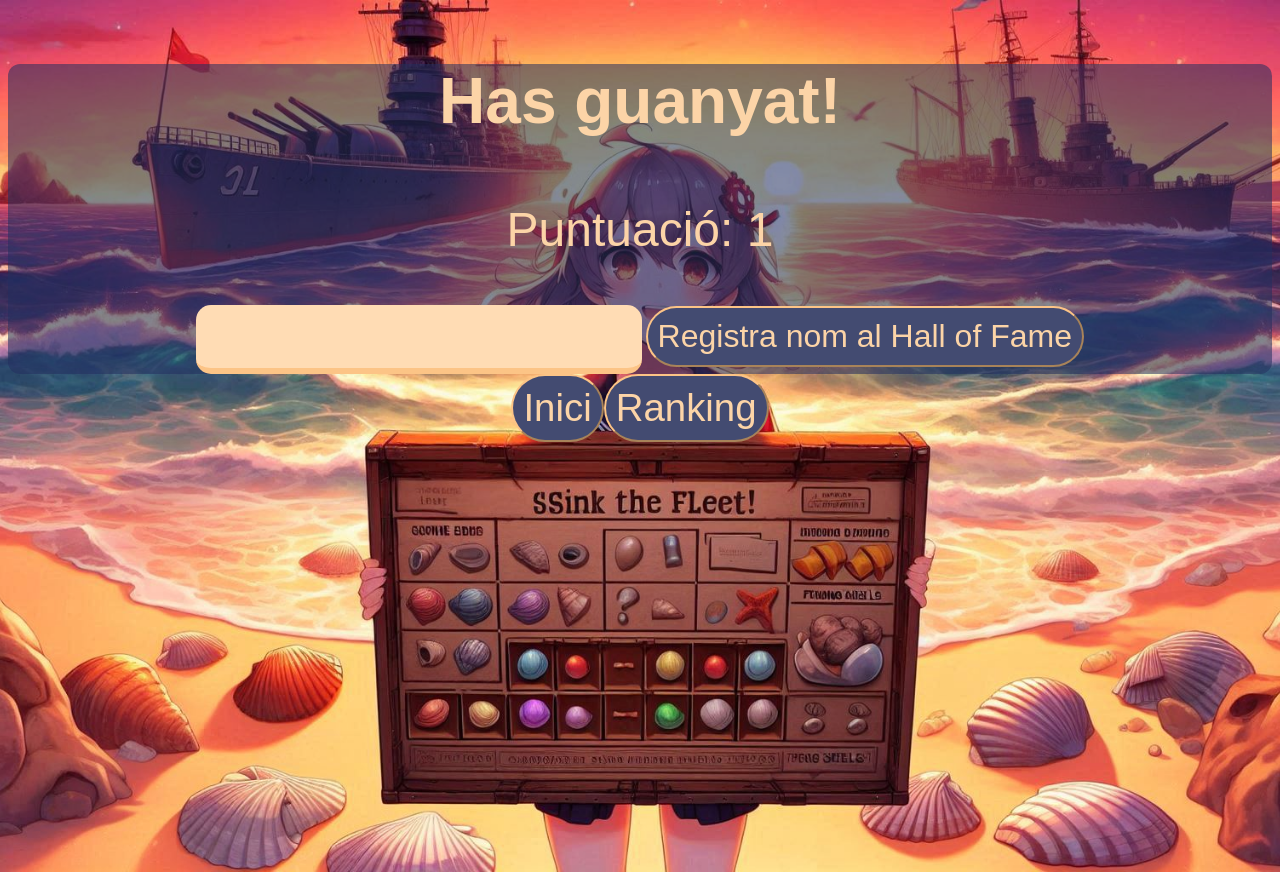
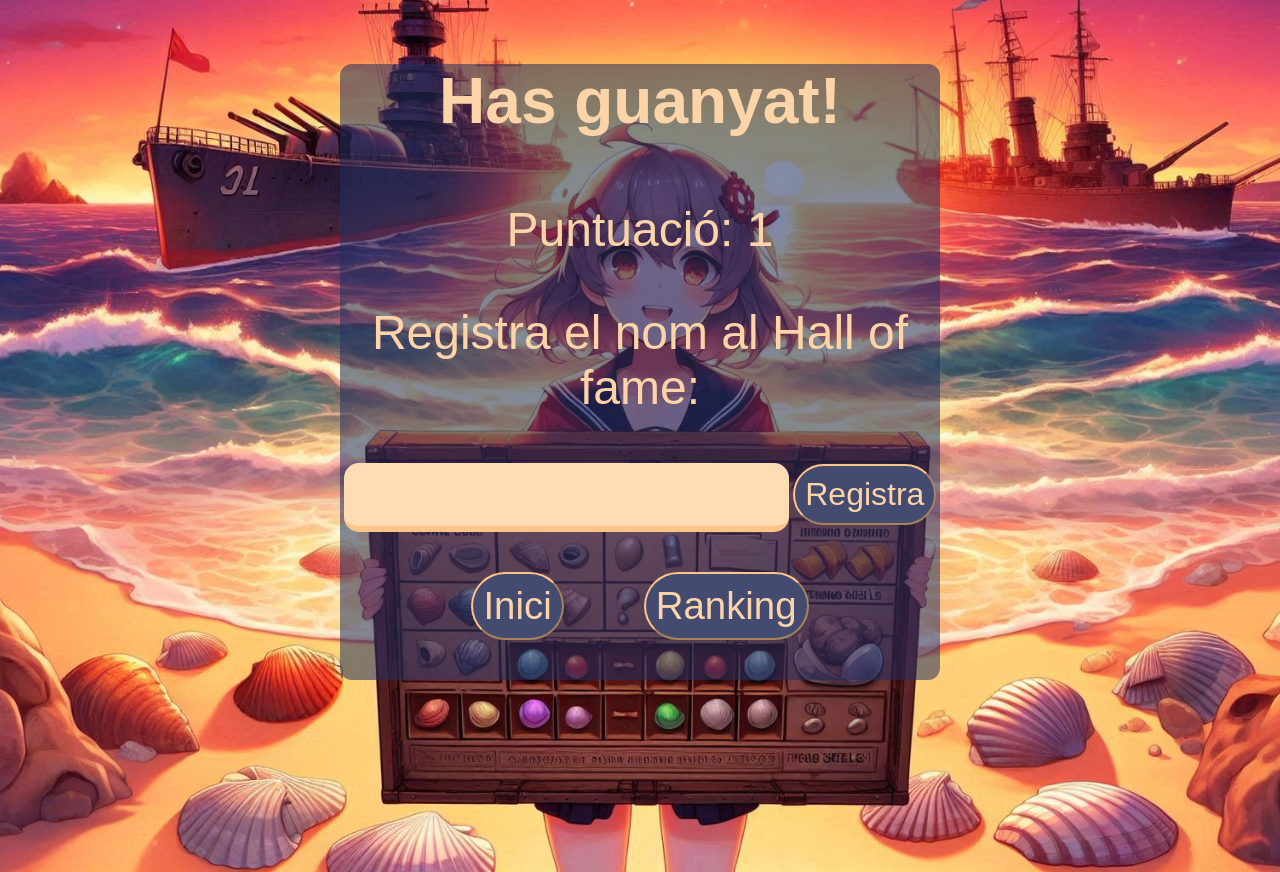
Before and after one commit to DarKoul-Wmg/AWS2_Hundir_La_Flota, a PHP site: page /win.php in a window 1280 px wide. Run offline with PHP 8.4, Linux system fonts and the light colour scheme; the visitor is signed in with stand-in values (Sample User, id 1); data that the repository does not hold is empty.

Commit message:
retoque estilos

```diff
--- a/index.php
+++ b/index.php
@@ -55,7 +55,7 @@
             Troba totes les petxines com més aviat millor!
         </p>
         <div class="landingPageCenterButtons">
-            <a href="game.php">
+            <a href="game.php" class="landingPageStartBtn">
                 <button type="button" class="landingPageNewGameButton">Nova Partida</button>
             </a>
             <a href="ranking.php?page=1">
--- a/style.css
+++ b/style.css
@@ -245,6 +245,7 @@ body#index .landingPageBox{
     max-width: 40vw;
     height: 500px;
     padding: 20px;
+    border-radius: 15px;
 }
 
 body#index .landingPageDescription{
@@ -259,12 +260,15 @@ body#index .landingPageDescription{
 
 body#index .landingPageNewGameButton{
     font: 2.4em "Fira Sans", sans-serif;
-    margin-right: 5vh;
     background-color: #434b71;
     color: #fcd4a7;
     border-radius: 40px;
     border-color: #fcc486;
     padding: 10px;
+}
+
+body#index .landingPageStartBtn{
+    margin-right: 5vh;
 }
 
 body#index .landingPageRankingButton{
@@ -321,11 +325,21 @@ body#ranking .rankingTable{
     font: 1.4em "Fira Sans", sans-serif;
     font-weight: bold;
 }
-body#ranking .rankingTable th{
+
+body#ranking .rankingTable th:nth-child(1){
     background-color: #434b71;
-    border-radius: 12px;
+    border-radius: 12px 0 0 0;
+}
 
+body#ranking .rankingTable th:nth-child(2){
+    background-color: #434b71;
+    border-radius: 0;
 }
+body#ranking .rankingTable th:nth-child(3){
+    background-color: #434b71;
+    border-radius: 0 12px 0 0;
+}
+
 body#ranking .rankingTable th,
 body#ranking .rankingTable td {
     padding: 20px 6vw;
@@ -353,6 +367,7 @@ body#ranking .pagination a{
 body#ranking .pagination a.active {
     background-color: #434b71;
     color: #fcd4a7;
+    pointer-events: none;
 }
 body#ranking .pagination a:not(.active) {
     background-color: #fcd4a76b;
@@ -380,6 +395,8 @@ body#win .winBox {
     margin: auto;
     text-align: center;
     color: #fcd4a7;
+    width: 75vh;
+
 }
 
 body#win .winVictoryMsg{
@@ -389,12 +406,15 @@ body#win .winVictoryMsg{
 
 body#win .winNewGameButton{
     font: 2.4em "Fira Sans", sans-serif;
-
     background-color: #434b71;
     color: #fcd4a7;
     border-radius: 40px;
     border-color: #fcc486;
     padding: 10px;
+}
+
+body#win .winHomeBtnLink{
+    margin-right: 80px;
 }
 
 body#win .winRankingButton{
@@ -418,11 +438,17 @@ body#win .winScoreTitle{
     font: 3em "Fira Sans", sans-serif;
 }
 
+body#win .winScoreDesc{
+    font: 3em "Fira Sans", sans-serif;
+}
+
 
 body#win .winCenterButtons{
     display: flex;
     justify-content: center;
     align-items: center;
+    margin: 40px;
+    padding-bottom: 40px;
 }
 
 body#win input[type=text] {
--- a/win.php
+++ b/win.php
@@ -24,7 +24,7 @@ if($_POST["score"] != NULL):
 endif;
 
 echo '<p class="winScoreTitle">Puntuació: ',$_SESSION["score"],'</p>';
-
+echo '<p class="winScoreDesc">Registra el nom al Hall of fame: </p>';
 $playerName = $_POST["playerName"];
 $date = date('Y-m-d h:i:s', time());
 $array = [$playerName, $_SESSION["score"], $date];
@@ -39,20 +39,21 @@ if($playerName != NULL && strlen($playerName) >= 3):
 else: echo '
 <form action="win.php" method="post" onsubmit="return easterEgg(event)">
     <input type="text" id="playerName" name="playerName" minlength="3" maxlength="30">
-    <input type="submit" class="winRegisterButton" value="Registra nom al Hall of Fame">
+    <input type="submit" class="winRegisterButton" value="Registra">
 </form>
 ';
 endif;
 ?>
-    </div>
         <div class="winCenterButtons">
-            <a href="index.php">
+            <a href="index.php" class="winHomeBtnLink">
                 <button type="button" class="winNewGameButton">Inici</button>
             </a>
             <a href="ranking.php?page=1">
                 <button type="button" class="winRankingButton">Ranking</button>
             </a>
         </div>
+    </div>
+
     <script>
         function easterEgg(event) {
             event.preventDefault(); // Evita el envío inmediato del formulario
```
